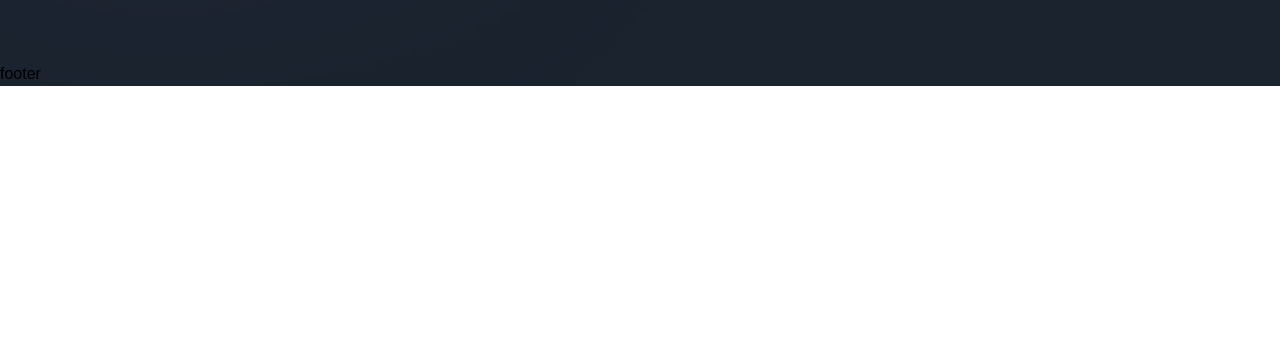
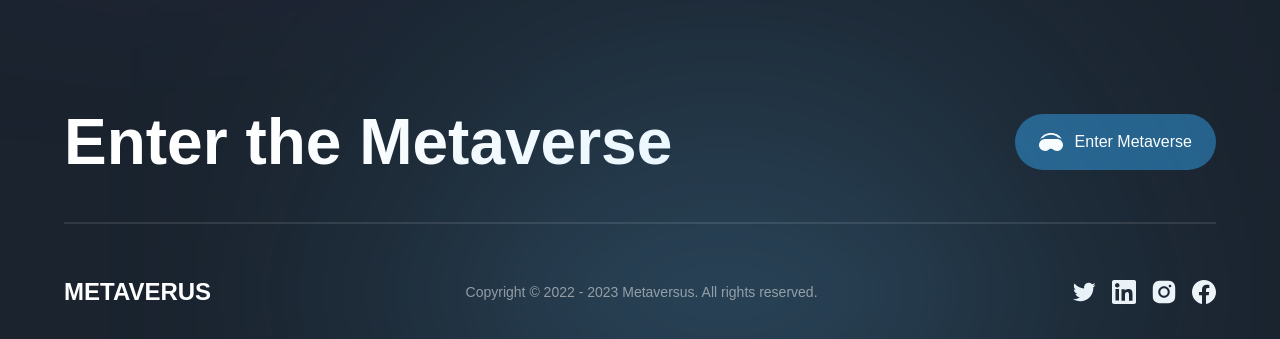
Before and after one commit to Med-lemineHmd/mo_metaverse, a Next.js app: page / in a window 1280 px wide. Shown: the part 7029-7368 px from the top of the page. Before the commit the page ends 7115 px from the top, so only its background shows below. Built offline with nearby package versions, Linux system fonts and the light colour scheme; a web font is replaced by a local one.

Commit message:
Create Footer Section

```diff
--- a/components/Footer.jsx
+++ b/components/Footer.jsx
@@ -1,9 +1,61 @@
 'use client';
 
+import { motion } from 'framer-motion';
+import { socials } from '../constants';
+
+import styles from '../styles';
+import { footerVariants } from '../utils/motion';
+
 const Footer = () => (
-  <footer>
-    footer
-  </footer>
+  <motion.footer
+    variants={footerVariants}
+    initial="hidden"
+    whileInView="show"
+    className={`${styles.xPaddings} py-8 relative`}
+  >
+    <div className="footer-gradient" />
+    <div className={`${styles.innerWidth} mx-auto flex flex-col gap-8`}>
+      <div className="flex items-center justify-between flex-wrap gap-5">
+        <h4 className="font-bold md:text-[64px] text-[44px] text-white">
+          Enter the Metaverse
+        </h4>
+        <button type="button" className="flex items-center h-fit py-4 px-6 bg-[#25618B] rounded-[32px] gap-[12px]">
+          <img
+            src="/headset.svg"
+            alt="headset"
+            className="w-[24px] h-[24px] object-contain"
+          />
+          <span className="font-normal text-[16px] text-white">
+            Enter Metaverse
+          </span>
+        </button>
+      </div>
+
+      <div className="flex flex-col">
+        <div className="mb-[50px] h-[2px] bg-white opacity-10" />
+
+        <div className="flex items-center justify-between flex-wrap gap-4">
+          <h4 className="font-extrabold text-[24px] text-white">
+            METAVERUS
+          </h4>
+          <p className="font-normal text-[14px] text-white opacity-50">
+            Copyright © 2022 - 2023 Metaversus. All rights reserved.
+          </p>
+
+          <div className="flex gap-4">
+            {socials.map((social) => (
+              <img
+                key={social.name}
+                src={social.url}
+                alt={social.name}
+                className="w-[24px] h-[24px] object-contain cursor-pointer"
+              />
+            ))}
+          </div>
+        </div>
+      </div>
+    </div>
+  </motion.footer>
 );
 
 export default Footer;
```
